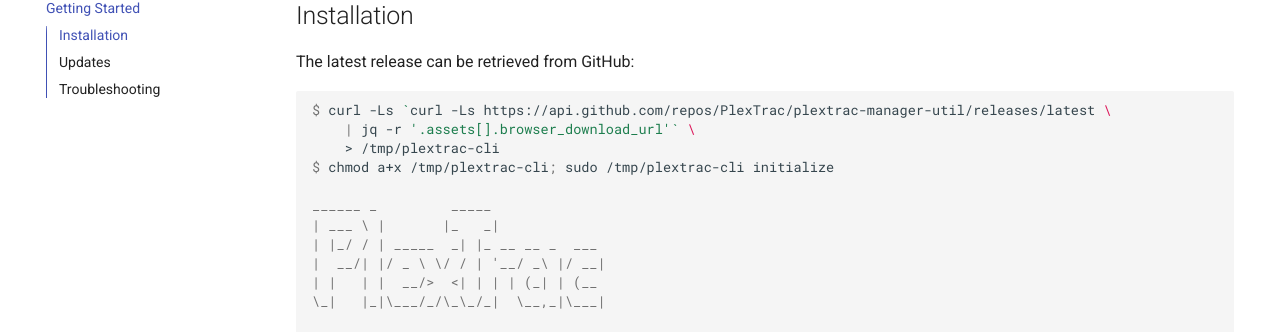
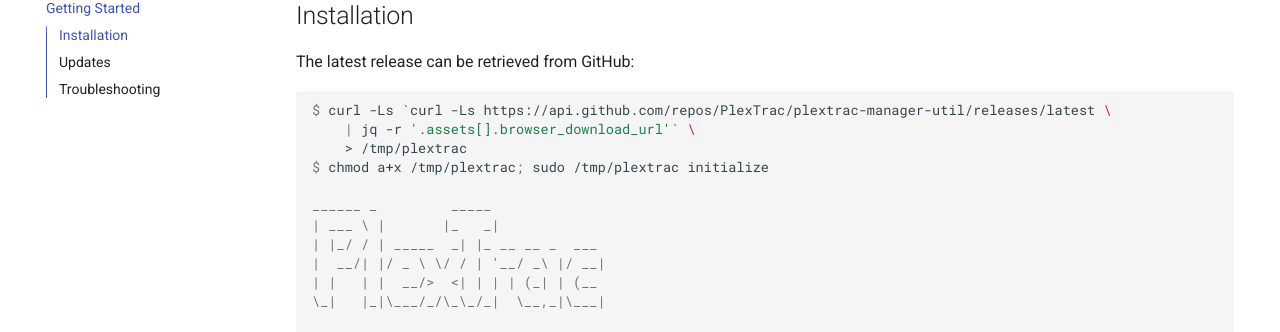
Before and after one commit to PlexTrac/plextrac-manager-util, an MkDocs documentation site: the page built from docs/getting-started.md, in a window 1280 px wide and 900 px high, scrolled down 412 px. Shown: the part 121-453 px from the top of the window. Built offline with MkDocs 1.6.1 and Material for MkDocs 9.7.7, drawn with Linux system fonts in a browser that asks for light colours.

Commit message:
Just use script name instead of hardcoding the expected path, update docs to be in sync with common usage

````diff
--- a/docs/getting-started.md
+++ b/docs/getting-started.md
@@ -23,8 +23,8 @@ The latest release can be retrieved from GitHub:
 ```console
 $ curl -Ls `curl -Ls https://api.github.com/repos/PlexTrac/plextrac-manager-util/releases/latest \
     | jq -r '.assets[].browser_download_url'` \
-    > /tmp/plextrac-cli
-$ chmod a+x /tmp/plextrac-cli; sudo /tmp/plextrac-cli initialize
+    > /tmp/plextrac
+$ chmod a+x /tmp/plextrac; sudo /tmp/plextrac initialize
 
 ______ _         _____
 | ___ \ |       |_   _|
````
Also changed, not shown: 1 other file.
